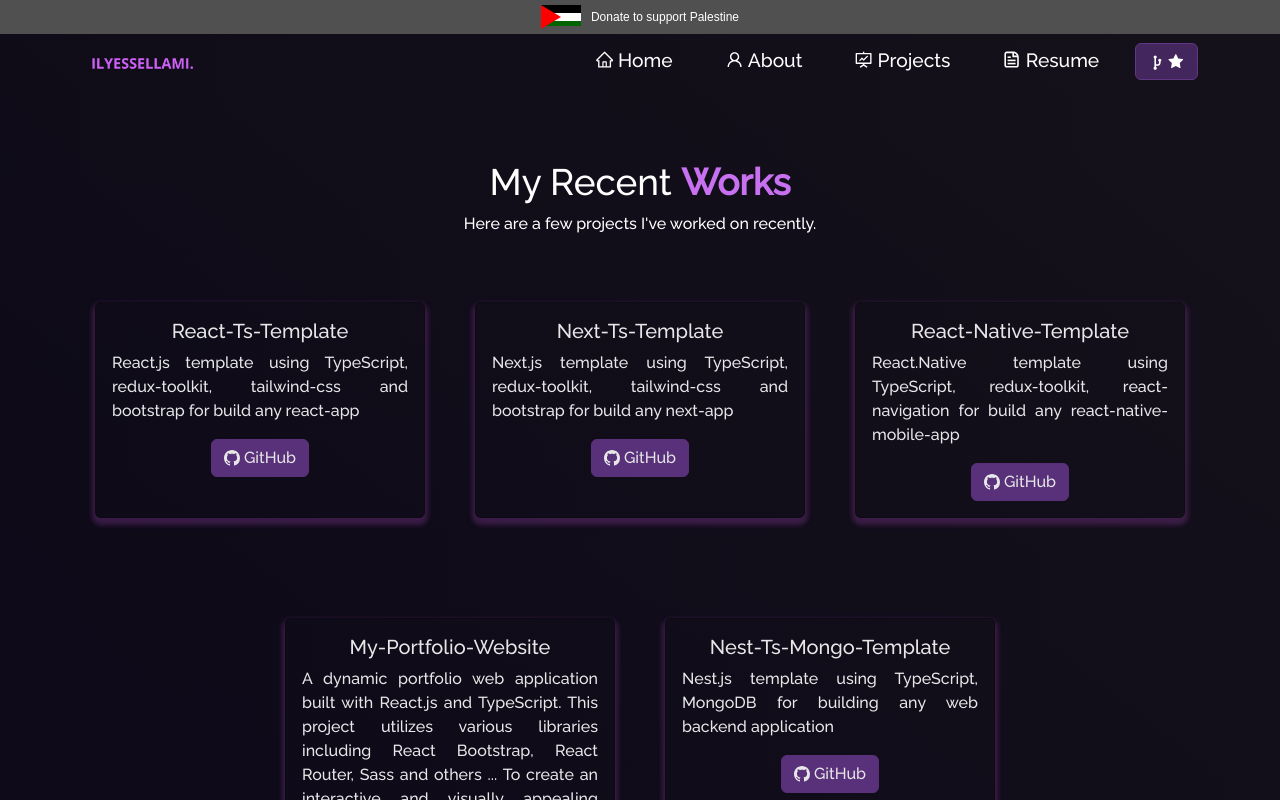
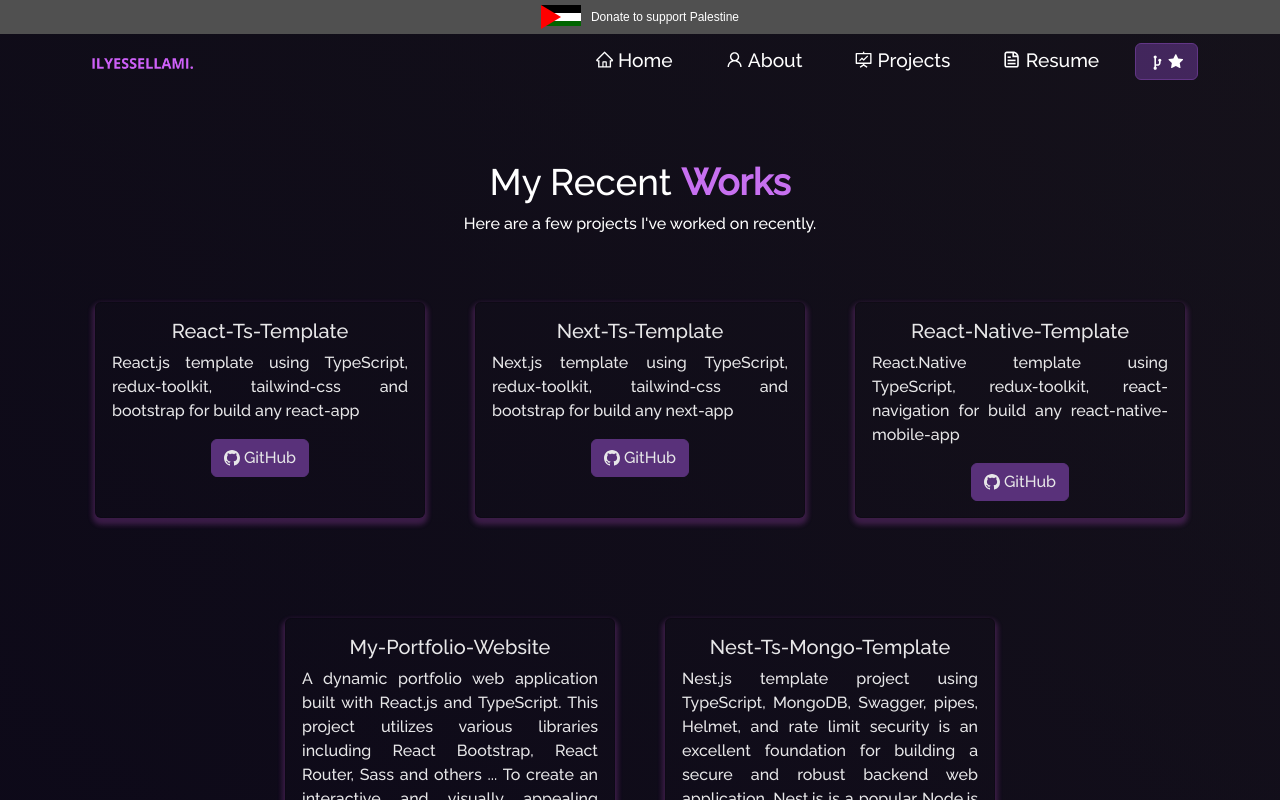
Before and after one commit to ilyess04/My-portfolio-website, a React (Create React App) app: page /projects in a window 1280 px wide. Shown: the top 800 px of the page. Built offline with nearby package versions, Linux system fonts and the light colour scheme.

Commit message:
Edit Nest.js project  description

```diff
--- a/src/common/Data/Data.tsx
+++ b/src/common/Data/Data.tsx
@@ -137,7 +137,7 @@ class Data {
         name: "Nest-Ts-Mongo-Template",
         url: "https://github.com/ilyess04/Nest-Ts-Mongo-Template",
         description:
-          "Nest.js template using TypeScript, MongoDB for building any web backend application",
+          "Nest.js template project using TypeScript, MongoDB, Swagger, pipes, Helmet, and rate limit security is an excellent foundation for building a secure and robust backend web application. Nest.js is a popular Node.js framework that provides a structured and efficient way to build server-side applications. ",
       },
     ];
   }
```
